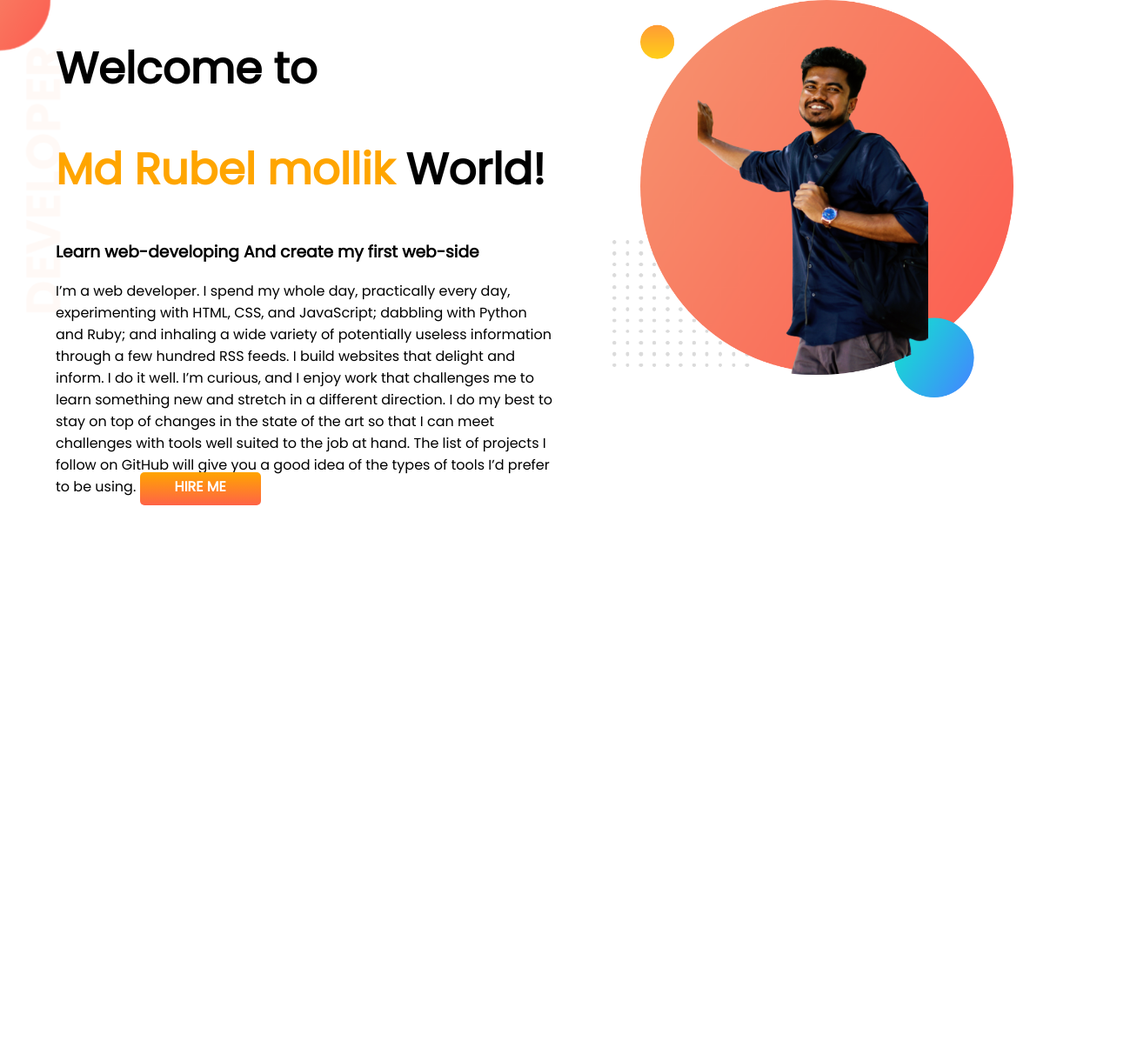
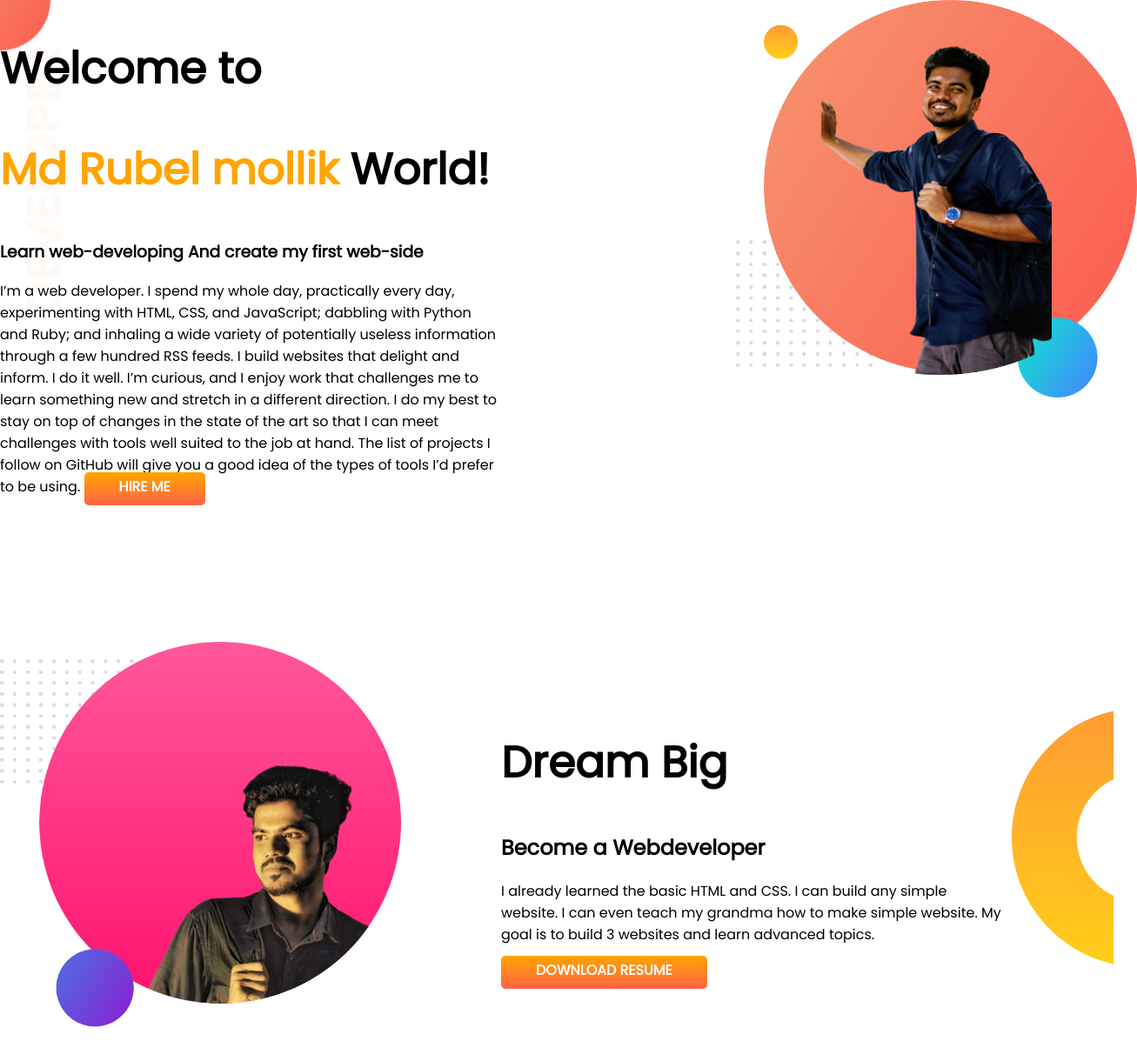
Before and after one commit to rubelmollik86/developer-porfolio, a plain HTML site: page index.html in a window 1280 px wide. Shown: the whole page at 87% size, 1307 px wide, since content can reach past the window. Before the commit the page ends 800 px from the top, so only its background shows below. Drawn offline with Linux system fonts and the light colour scheme.

Commit message:
added dream big

```diff
--- a/index.html
+++ b/index.html
@@ -45,9 +45,26 @@
 
         <div class="half-width">
 
-            <img src="images/rubel-bg.png" alt="">
+            <img class="pic" src="images/rubel-bg.png" alt="">
 
         </div>
+    </section>
+    <section class="Dreeam-Big">
+
+        <div class="half-width">
+            <img src="images/rubel-bg2.png" alt="">
+          </div>
+
+        <div class="half-width">
+            <h1>Dream Big</h1>
+            <h2>Become a Webdeveloper</h2>
+            <p>I already learned the basic HTML and CSS. I can build any simple website.
+                I can even teach my grandma how to make simple website.
+                My goal is to build 3 websites and learn advanced topics.
+            </p>
+            <a class="link-button" target="_blank" href="">DOWNLOAD RESUME</a>
+        </div>
+
     </section>
 </body>
 
--- a/style.css
+++ b/style.css
@@ -1,6 +1,7 @@
 body {
     font-family: 'Poppins', sans-serif;
     margin: 0;
+
 
 }
 
@@ -14,15 +15,18 @@ h1 {
 
 section {
     display: flex;
+    margin-bottom: 150px;
 }
 
 .half-width {
-    width: 50%;
-    padding-left: 5%;
+    width: 45%;
+
+
 }
 
 .half-width img {
     width: 80%;
+    padding-left: ;
 
 }
 
@@ -35,6 +39,7 @@ section {
     color: white;
     padding-top: 5px;
 
+
 }
 
 .top-bannar {
@@ -42,3 +47,14 @@ section {
     background-repeat: no-repeat;
 
 }
+
+.Dreeam-Big {
+    background-image: url(images/dream-bg.png);
+    background-repeat: no-repeat;
+    background-position: right;
+    display: flex;
+    align-items: center;
+}
+.pic{
+    padding-left: 270px;
+}
```
Also changed, not shown: images/my-bg2.png (deleted), images/rubel-bg2.png (added).
